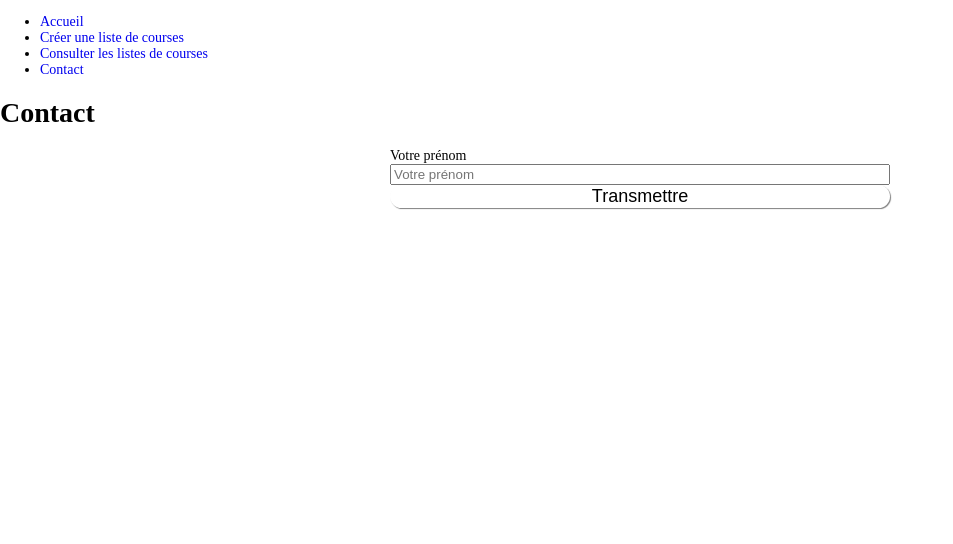
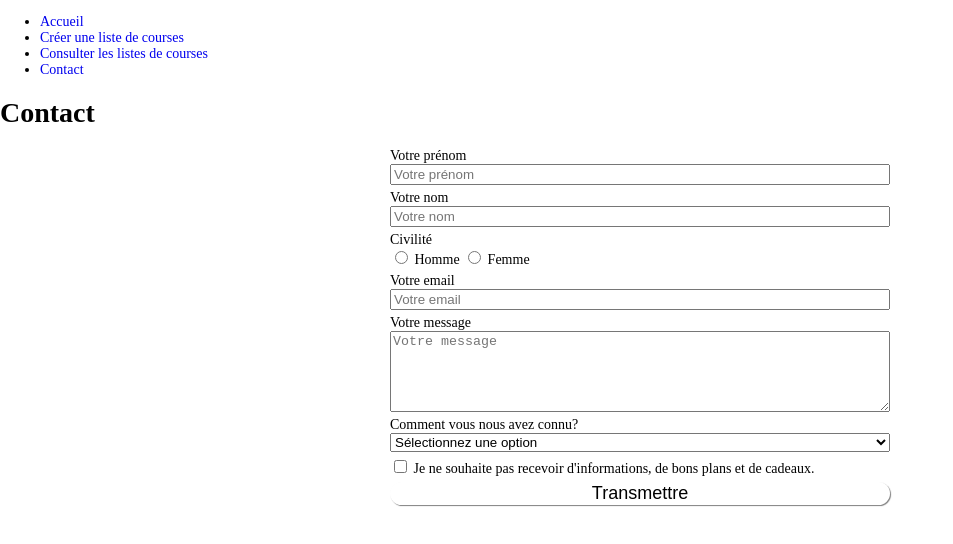
Before and after one commit to atm2117/chillofullstack_lecture, a plain HTML site: page html-css/courses/contact.html in a window 1280 px wide. Shown: the whole page, without its empty margins (0-953 px from the left). Drawn offline with Linux system fonts and the light colour scheme.

Commit message:
Ajout du contenu des formulaires

```diff
--- a/html-css/courses/contact.html
+++ b/html-css/courses/contact.html
@@ -12,13 +12,52 @@
     </ul>
 
     <h1>Contact</h1>
-    <div class="formulaire">
+    <form class="formulaire">
         <div class="formulaire">
             <div class="form-group">
                 <label for="firstName">Votre prénom</label>
-                <input type="text" name="firstName" id="firstName" placeholder="Votre prénom">
-                <button type="button" class="button">Transmettre</button>
+                <input type="text" name="firstName" id="firstName" placeholder="Votre prénom" class="input">
             </div>
+            <div class="form-group">
+                <label for="lastName">Votre nom</label>
+                <input type="text" name="lastName" id="lastName" placeholder="Votre nom" class="input">
+            </div>
+            <div class="form-group">
+                <label for="civilité">Civilité</label>
+                <div class="radio-group" aria-labelledby="civilité">
+                    <input type="radio" name="gender" id="male" value="male">
+                    <label for="male">Homme</label>
+                    <input type="radio" name="gender" id="female" value="female">
+                    <label for="female">Femme</label>
+                </div>
+            </div>
+
+            </div>
+            <div class="form-group">
+                <label for="email">Votre email</label>
+                <input type="email" name="email" id="email" placeholder="Votre email" class="input">
+            </div>
+            <div class="form-group">
+                <label for="message">Votre message</label>
+                <textarea rows="5" name="message" id="message" placeholder="Votre message" class="input"></textarea>
+            </div>
+            <div class="form-group">
+                <label for="source">Comment vous nous avez connu?</label>
+                <select name="source" id="source" class="input">
+                    <option value="">Sélectionnez une option</option>
+                    <option value="friend">Par un ami</option>
+                    <option value="social_media">Réseaux sociaux</option>
+                    <option value="advertisement">Annonce publicitaire</option>
+                    <option value="other">Autre</option>
+                </select>
+            </div>
+            <div class="form-group">
+                <label for="information">
+                    <input type="checkbox" name="information" id="information">
+                    Je ne souhaite pas recevoir d'informations, de bons plans et de cadeaux.
+                </label>
+            </div>
+            <button type="button" class="button">Transmettre</button>
         </div>
 
     </div>
--- a/html-css/courses/styles/styles.css
+++ b/html-css/courses/styles/styles.css
@@ -162,7 +162,10 @@ footer {
 
 .formulaire {
     width: 500px;
-    margin:0 auto
+    margin:0 auto;
+    display: flex;
+    flex-direction: column;
+    gap: 5px;
 }
 
 .form-group {
```
Also changed, not shown: html-css/formulaire.txt, html-css/tableau.txt.
